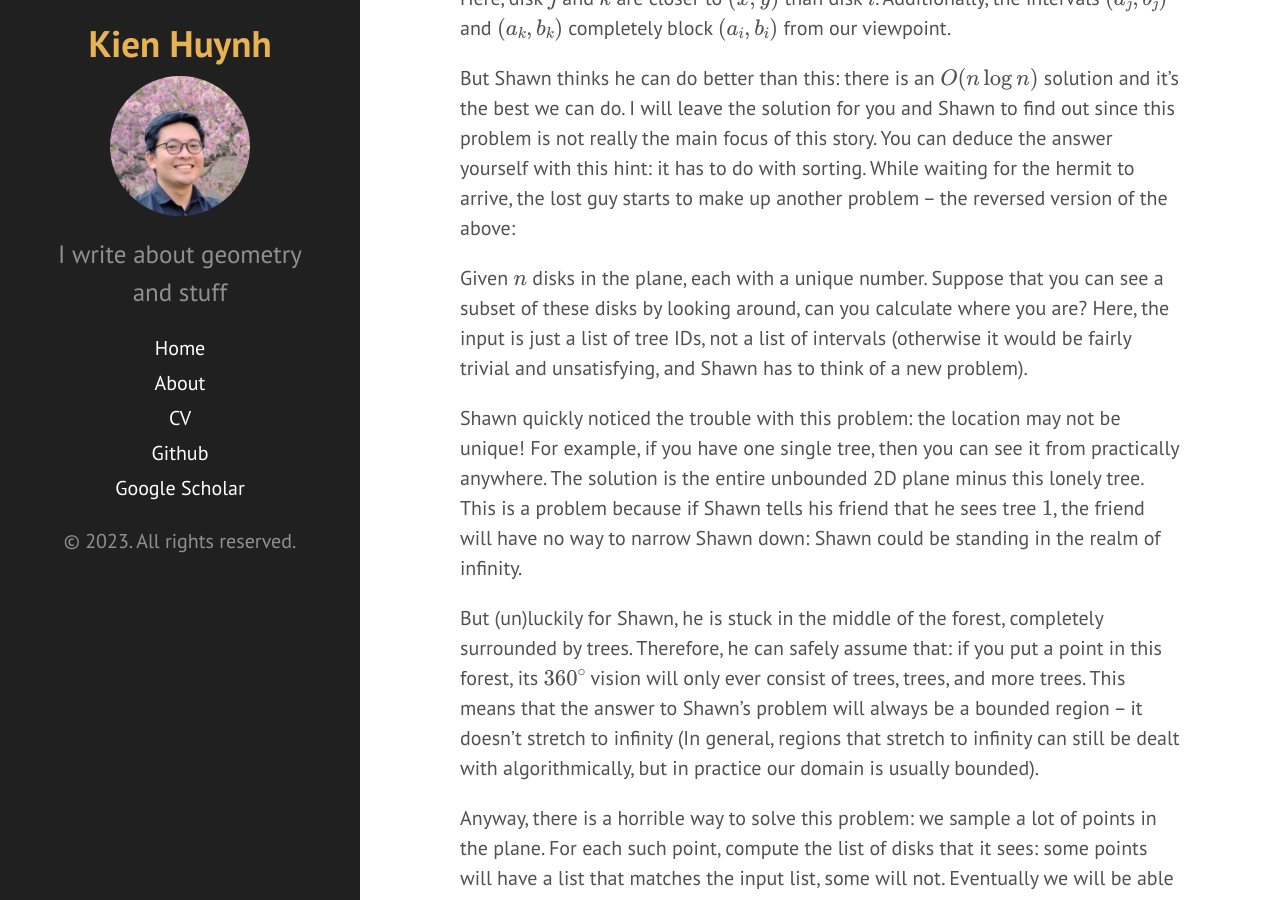
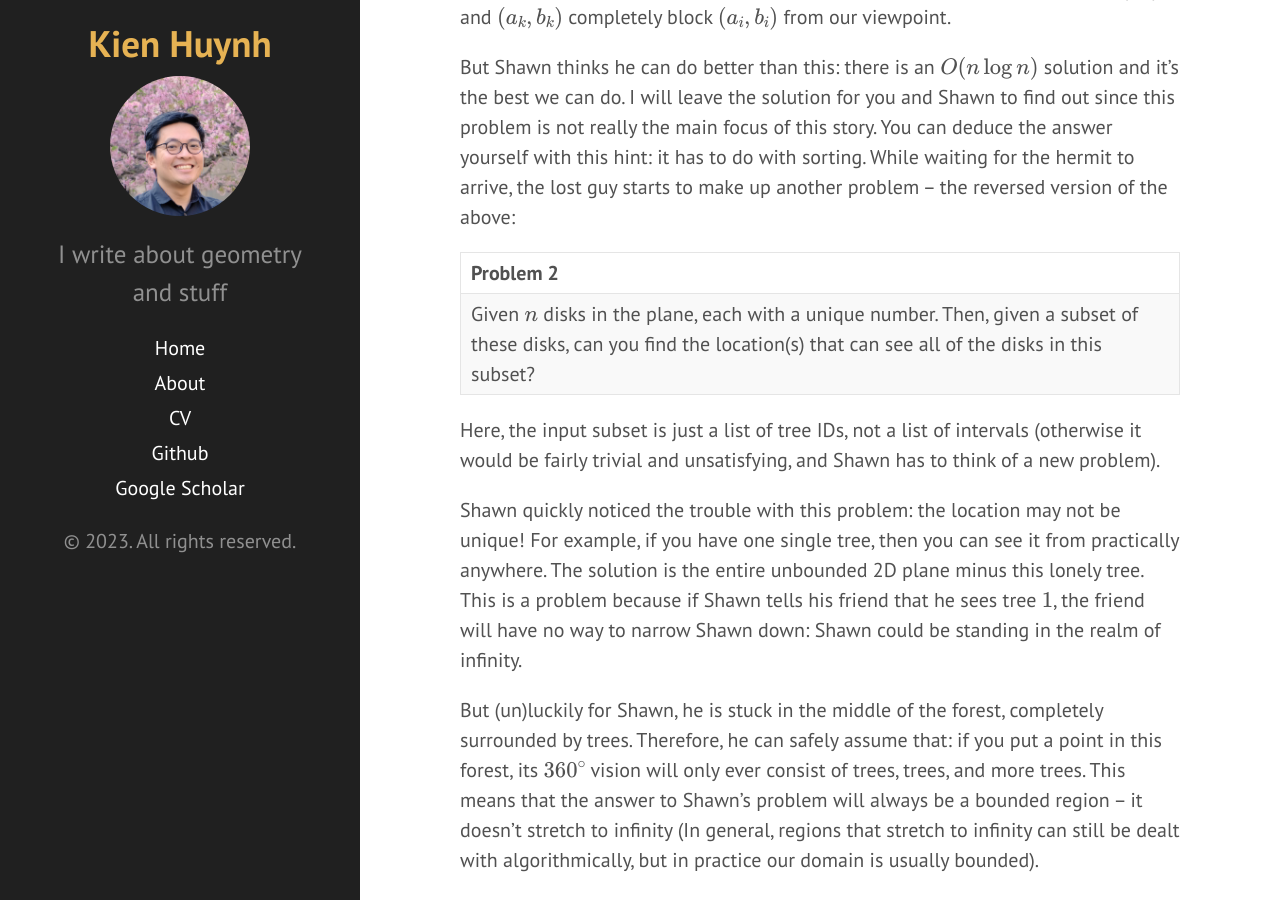
Before and after one commit to KienHuynh/KienHuynh.github.io, a Jekyll site: the page built from _posts/2023-05-13-reversed-location-problem.md, in a window 1280 px wide and 900 px high, scrolled down 2879 px. Built offline with Jekyll 4.4.1, drawn with Linux system fonts in a browser that asks for light colours; formulas are drawn with MathJax 3; some of the changed text lies outside the part shown.

Commit message:
Update styling and content

```diff
--- a/_posts/2023-05-13-reversed-location-problem.md
+++ b/_posts/2023-05-13-reversed-location-problem.md
@@ -30,8 +30,7 @@ Then Shawn wonders: how efficiently can a computer do that?
 
 | Problem 1 |
 |:----------|
-|Given $$n$$ disjoint disks on the plane, each having a unique number,
-and a point $$(x, y)$$ not contained by any disk, how quickly can you find out which disks this point sees?|
+|Given $$n$$ disjoint disks on the plane, each having a unique number, and a point $$(x, y)$$ not contained by any disk, how quickly can you find out which disks this point sees?|
 
 We say a point $$u$$ sees a point $$w$$ if the line segment connecting $$u$$ and $$w$$ is not blocked by any disk:
 
@@ -71,10 +70,12 @@ I will leave the solution for you and Shawn to find out since this problem is no
 You can deduce the answer yourself with this hint: it has to do with sorting.
 While waiting for the hermit to arrive, the lost guy starts to make up another problem – the reversed version of the above:
 
-Given $$n$$ disks in the plane, each with a unique number.
-Suppose that you can see a subset of these disks by looking around,
-can you calculate where you are? Here, the input is just a list of tree IDs,
-not a list of intervals (otherwise it would be fairly trivial and unsatisfying, and Shawn has to think of a new problem).
+| Problem 2 |
+|:----------|
+|Given $$n$$ disks in the plane, each with a unique number. Then, given a subset of these disks, can you find the location(s) that can see all of the disks in this subset?|
+
+Here, the input subset is just a list of tree IDs, not a list of intervals
+(otherwise it would be fairly trivial and unsatisfying, and Shawn has to think of a new problem).
 
 Shawn quickly noticed the trouble with this problem: the location may not be unique!
 For example, if you have one single tree, then you can see it from practically anywhere.
```
